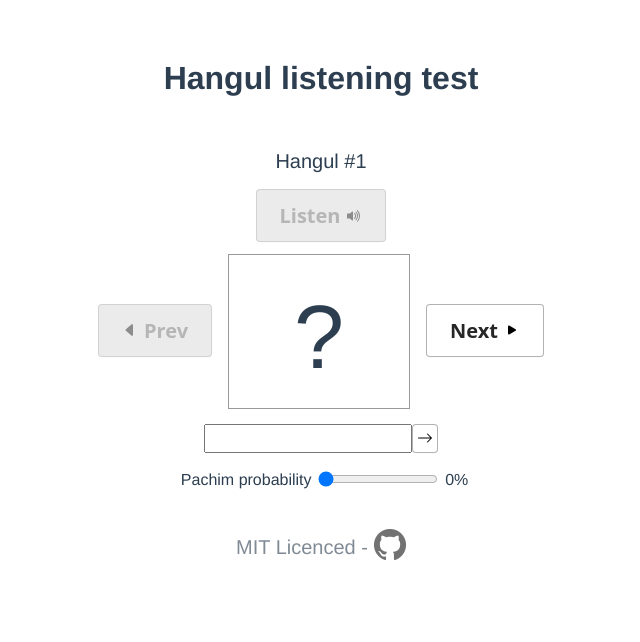
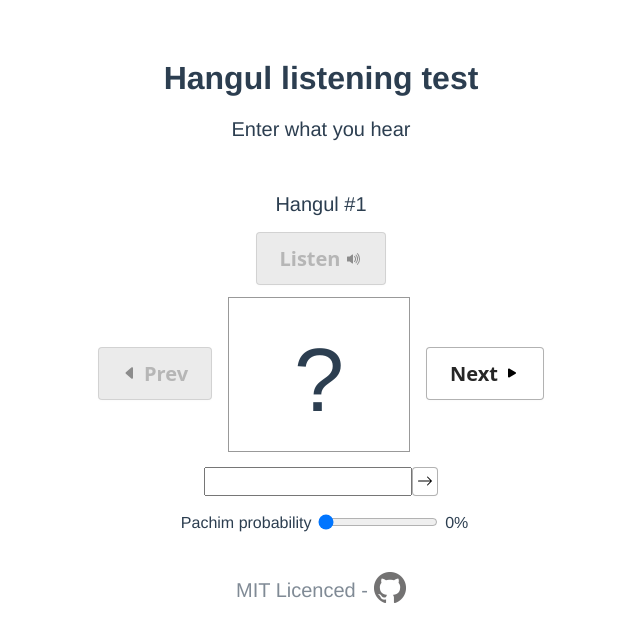
Before and after one commit to nbusser/Hangul-audio-test-web, a Vue app: page / in a window 1280 px wide. Shown: the top 642 px of the page, without its empty margins (319-959 px from the left). Built offline with nearby package versions, Linux system fonts and the light colour scheme.

Commit message:
add short guideline sentence

```diff
--- a/src/App.vue
+++ b/src/App.vue
@@ -1,5 +1,6 @@
 <template>
   <h1>Hangul listening test</h1>
+  <p class="guideline">Enter what you hear</p>
   <div class="control-panel">
     <ControlPanel/>
   </div>
@@ -55,4 +56,8 @@ footer {
   text-align: center;
 }
 
+.guideline {
+  font-size: 20px;
+}
+
 </style>
```
